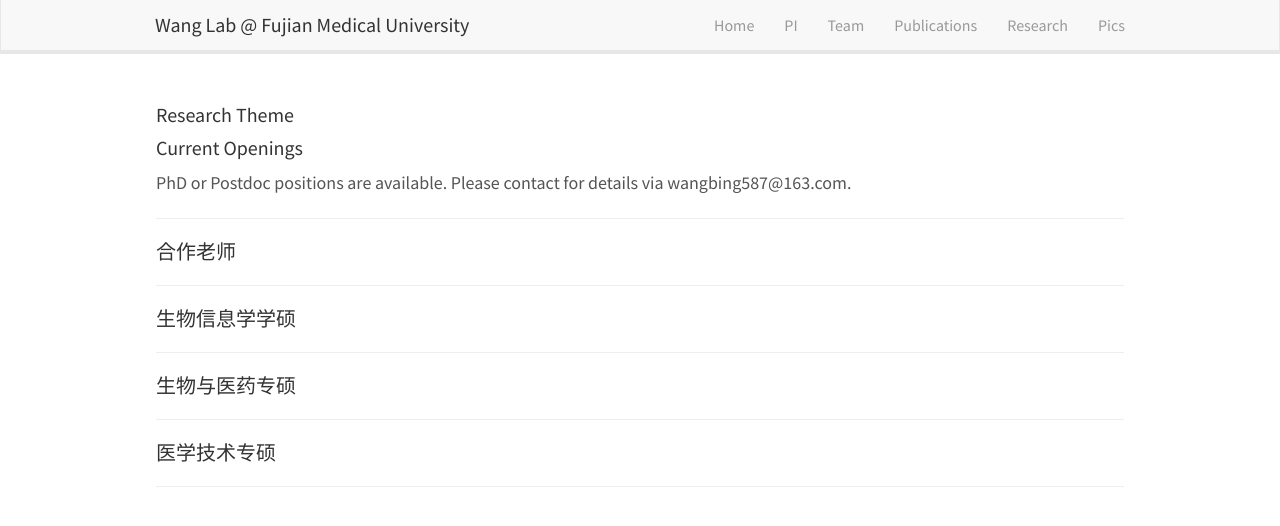
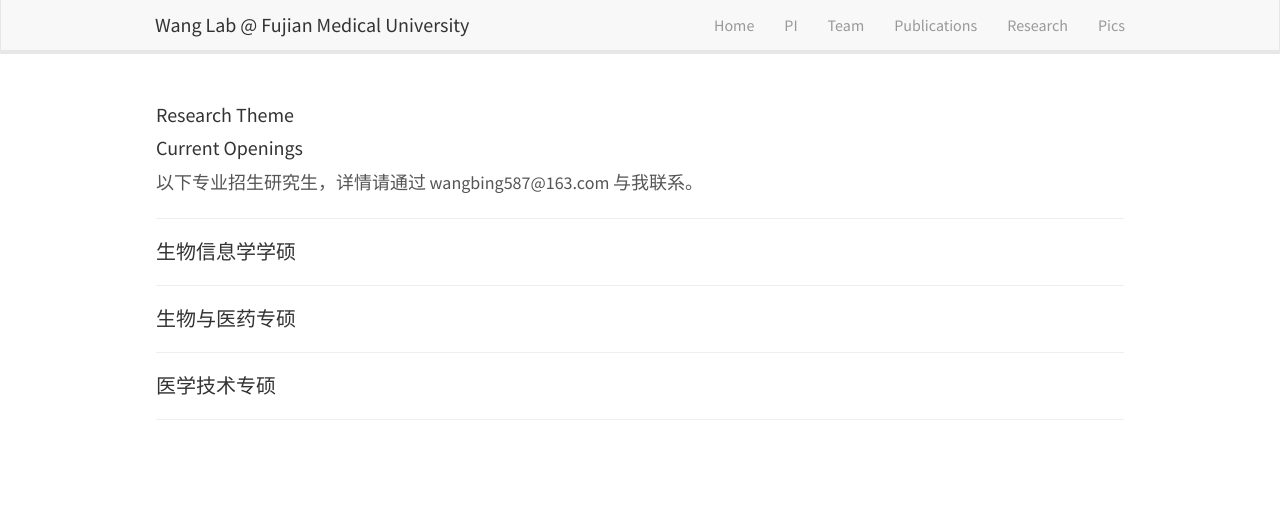
Before and after one commit to wangbing587/wangbing587.github.io, a Jekyll site: the page built from _pages/team.md, in a window 1280 px wide. Shown: the top 526 px of the page. Built offline with Jekyll 4.4.1, drawn with Linux system fonts in a browser that asks for light colours.

Commit message:
Update team.md

```diff
--- a/_pages/team.md
+++ b/_pages/team.md
@@ -8,11 +8,7 @@ permalink: /team/
 <h4>Research Theme</h4>
 
 <h4>Current Openings</h4>
-<p><font size=4>PhD or Postdoc positions are available. Please contact for details via wangbing587@163.com.</font></p>
-<hr />
-
-<h4>合作老师</h4>
-
+<p><font size=4>以下专业招生研究生，详情请通过 wangbing587@163.com 与我联系。</font></p>
 <hr />
 
 <h4>生物信息学学硕</h4>
```
